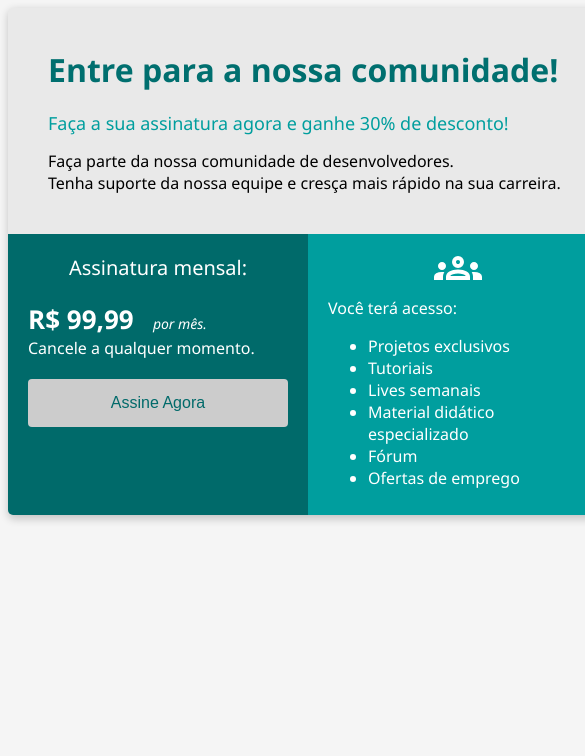
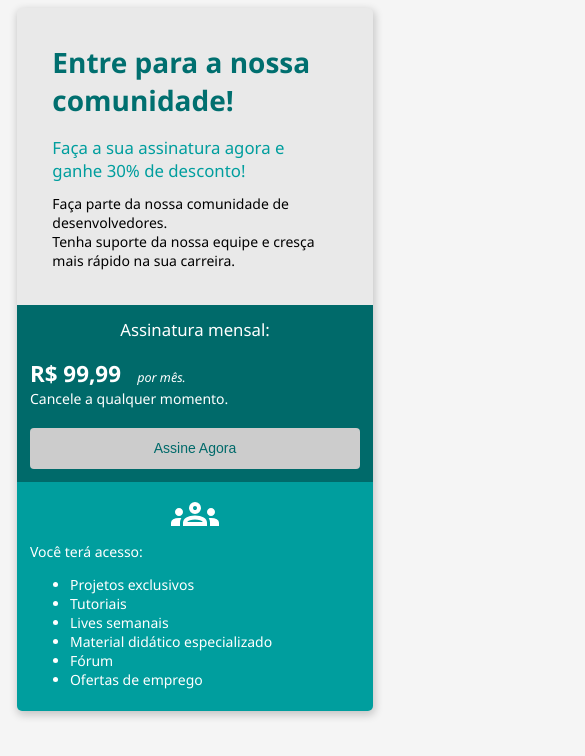
Before and after one commit to gumartx/bootcamp-devjr-modulo2, a plain HTML site: page index.html in a window 390 px wide. Shown: the top 756 px of the page, 585 px wide, since content can reach past the window. Drawn offline with Linux system fonts and the light colour scheme.

Commit message:
closes #6 - responsividade

```diff
--- a/style.css
+++ b/style.css
@@ -13,10 +13,7 @@ body {
 }
 
 .header {
-    padding: 40px;
-    display: flex;
-    flex-direction: column;
-    align-content: space-around;
+    padding: 2.5rem;
 }
 
 .flex-container {
@@ -27,54 +24,54 @@ body {
 .header-title {
     font-weight: 700;
     color: #006f6f;
-    font-size: 32px;
-    margin-bottom: 20px;
+    font-size: 2rem;
+    margin-bottom: 1.2rem;
 }
 
 .header-subtitle{
     font-weight: 500;
     color: #009e9e;
-    font-size: 18px;
-    margin-bottom: 15px;
+    font-size: 1.2rem;
+    margin-bottom: 0.9rem;
 }
 
 .col-1 {
     background-color: #006a6a;
-    padding: 20px;
+    padding: 0.9rem;
     color: #fff;
     width: 50%;
 }
 
 .col-2 {
     background-color: #009e9e;
-    padding: 10px 20px;
+    padding: 0.6rem 0.9rem;
     color: #fff;
     width: 50%;
 }
 
 .subscription-title {
-    font-size: 20px;
+    font-size: 1.2rem;
     text-align: center;
-    margin-bottom: 20px;
+    margin-bottom: 1.2rem;
 }
 
 .price {
-    font-size: 26px;
+    font-size: 1.6rem;
     font-weight: 700;
 }
 
 .month {
-    font-size: 14px;
+    font-size: 0.9rem;
     font-style: italic;
-    margin-left: 15px;
+    margin-left: 0.9rem;
 }
 
 .button {
     margin-top: 20px;
-    padding: 15px 32px;
+    padding: 0.9rem 2rem;
     width: 100%;
     color:#006a6a;
-    font-size: 16px;
+    font-size: 1rem;
     border: none;
     border-radius: 4px;
     background-color: #ccc;
@@ -88,3 +85,22 @@ body {
 .image-group {
     text-align: center;
 }
+
+@media (max-width: 620px) {
+    html {
+        font-size: 14px;
+    }
+
+    .flex-container {
+        flex-direction: column;
+    }
+
+    .col-1, .col-2 {
+        width: 100%;
+        box-sizing: border-box;
+    }
+
+    .container {
+        width: 95%;
+    }
+}
```
